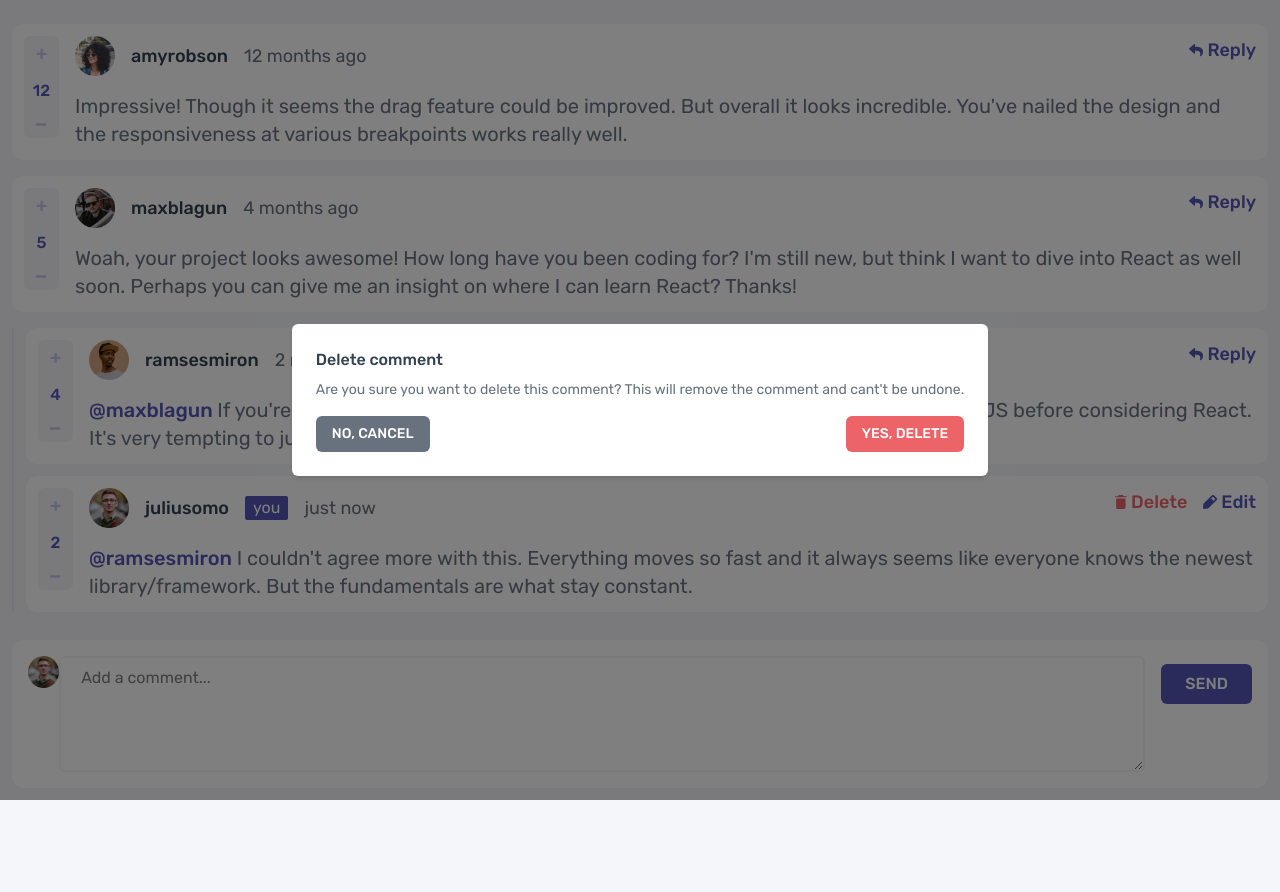
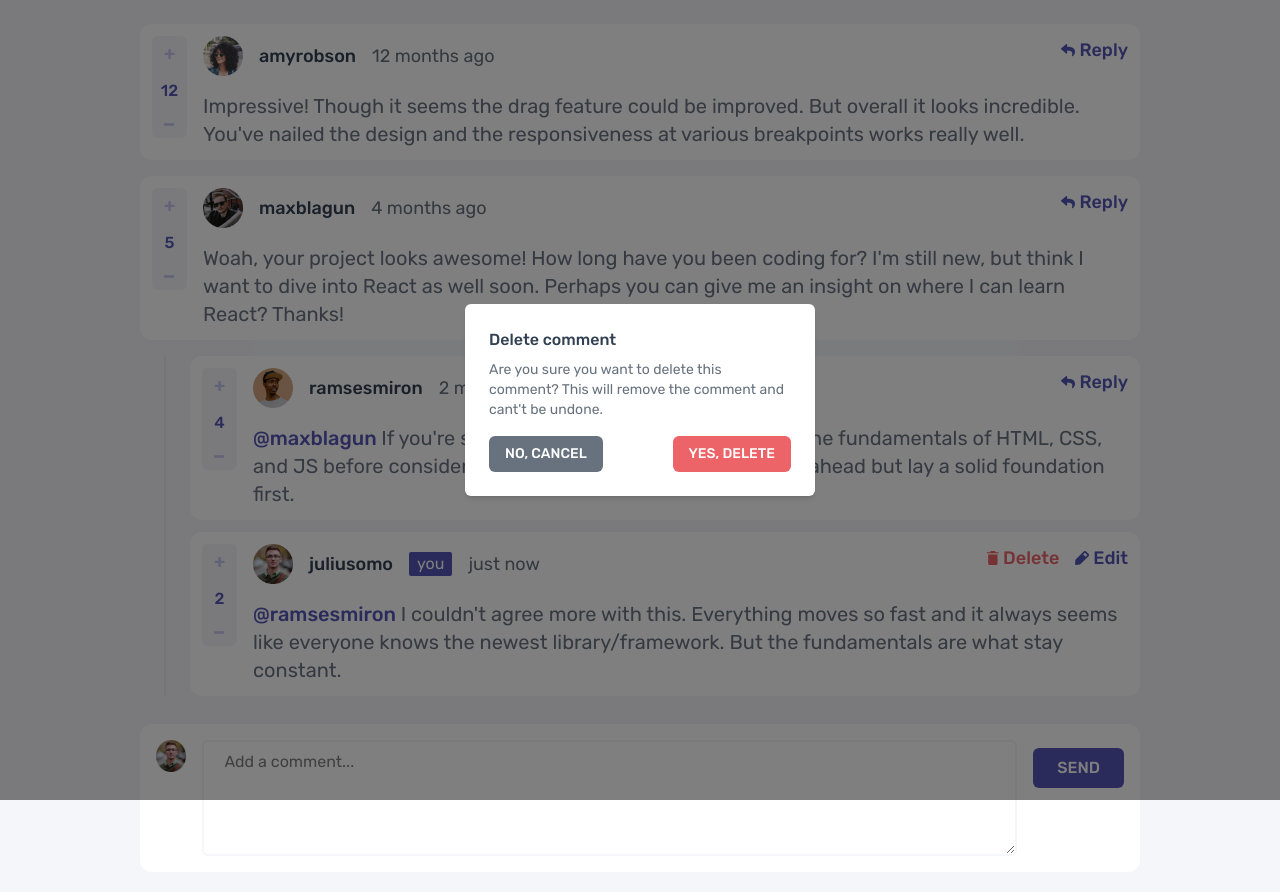
Before and after one commit to KonieK981/interactive-comments-section, a React (Vite) app: page / in a window 1280 px wide. Both pictures are taken after a click on the button "Delete". Shown: the top 892 px of the page. Before the commit the page ends 812 px from the top, so only its background shows below. Built offline with nearby package versions, Linux system fonts and the light colour scheme.

Commit message:
fix: resolve visual bugs in UI

```diff
--- a/src/App.tsx
+++ b/src/App.tsx
@@ -15,7 +15,7 @@ function App() {
 
   return (
     <>
-      <div className="flex flex-col gap-4 px-3 py-6">
+      <div className="flex flex-col gap-4 px-3 py-6 max-w-5xl mx-auto">
         {comments.map((comment) => (
           <React.Fragment key={comment.id}>
             <CommentCard
@@ -28,7 +28,7 @@ function App() {
             />
 
             {comment.replies.length > 0 && (
-              <div className="flex flex-col gap-3 border-l-2 border-grey-100 pl-3">
+              <div className="flex flex-col gap-3 border-l-2 border-grey-100 pl-3 md:pl-6 md:ml-6">
                 {comment.replies.map((reply) => (
                   <CommentCard
                     key={reply.id}
--- a/src/components/CommentCard.tsx
+++ b/src/components/CommentCard.tsx
@@ -100,7 +100,7 @@ const CommentCard = ({
         <div className="hidden md:block">
           <ScoreCounter score={score} handleClick={handleScoreAction} />
         </div>
-        <div>
+        <div className="w-full">
           <header className="flex justify-between">
             <div className="flex  items-center">
               <img src={userImg} alt="User avatar" className="w-10 h-10" />
--- a/src/components/Form.tsx
+++ b/src/components/Form.tsx
@@ -35,7 +35,7 @@ const Form = ({ commentData, id, action }) => {
       <div className="hidden md:block">{img}</div>
       <form
         onSubmit={type !== "edit" ? handleAddComments : handleEditComments}
-        className="w-full inline-flex flex-col md:flex-row gap-4"
+        className="w-full inline-flex flex-col md:flex-row gap-4 md:ml-4"
       >
         <textarea
           name="comment"
@@ -49,7 +49,7 @@ const Form = ({ commentData, id, action }) => {
         <footer className="mt-2 inline-flex justify-between md:block">
           <div className="md:hidden">{img}</div>
           <Button
-            text="SEND"
+            text={type === "comment" ? "SEND" : "Update"}
             alt="Send button"
             classProps="px-6 py-2 text-white bg-purple-600 rounded-md hover:bg-purple-200"
             spanProps="text-md"
--- a/src/components/Modal.tsx
+++ b/src/components/Modal.tsx
@@ -12,7 +12,7 @@ const Modal = ({ isOpen, onClose, children }) => {
       className="fixed inset-0 z-50 flex items-center justify-center bg-black/50"
       onClick={handleOverlayClick}
     >
-      <div className="bg-white p-6 rounded-md shadow-md relative mx-4">
+      <div className="max-w-[350px] bg-white p-6 rounded-md shadow-md relative mx-4">
         {children}
       </div>
     </div>
--- a/src/contexts/CommentsContext.tsx
+++ b/src/contexts/CommentsContext.tsx
@@ -84,7 +84,7 @@ export function CommentsProvider({ children }) {
 
       return comment;
     });
-    console.log(updatedComments);
+
     setComments(updatedComments);
   };
 
```
